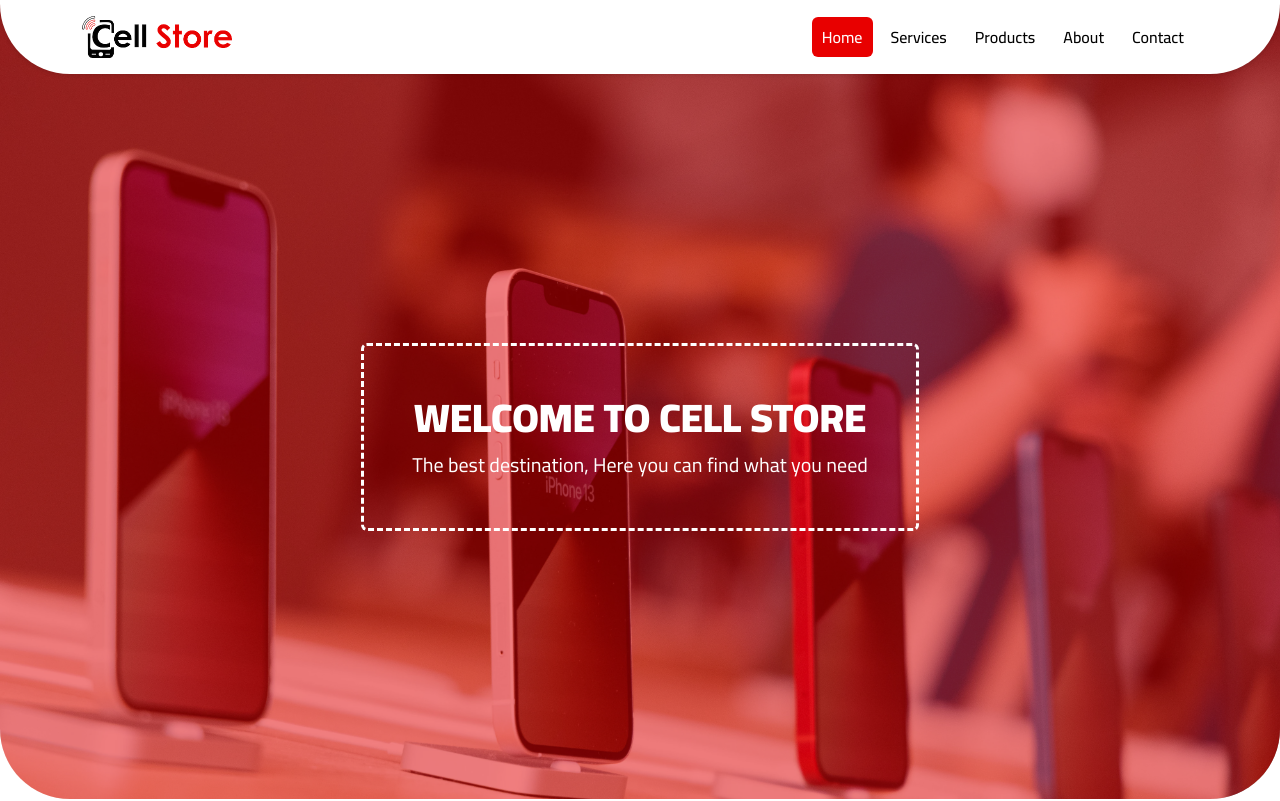
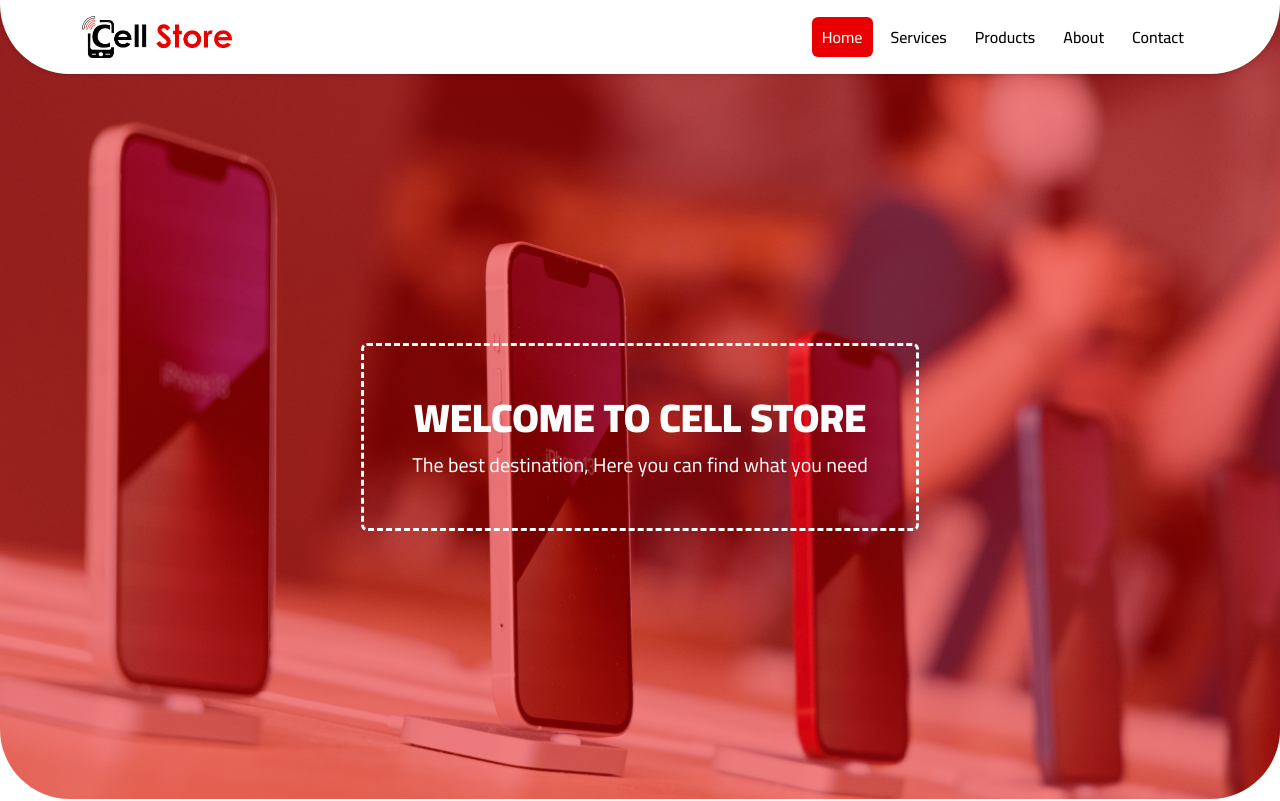
Before and after one commit to mahmoudmaherofficial/new-cell-store, a React (Vite) app: page / in a window 1280 px wide. Shown: the top 801 px of the page. Built offline with nearby package versions, Linux system fonts and the light colour scheme.

Commit message:
edit landing image

```diff
--- a/src/Pages/Website/HomePage/HomePage.css
+++ b/src/Pages/Website/HomePage/HomePage.css
@@ -1,6 +1,6 @@
 #landing {
   /*   background: url("../../../assets/landing.jpg") fixed center/cover no-repeat; */
-  background: url("../../../assets/landing.webp") fixed center/cover no-repeat;
+  background: url("../../../assets/landing.webp") fixed bottom/cover no-repeat;
   min-height: 100vh;
   margin-top: -75px;
   padding-top: 75px;
```
